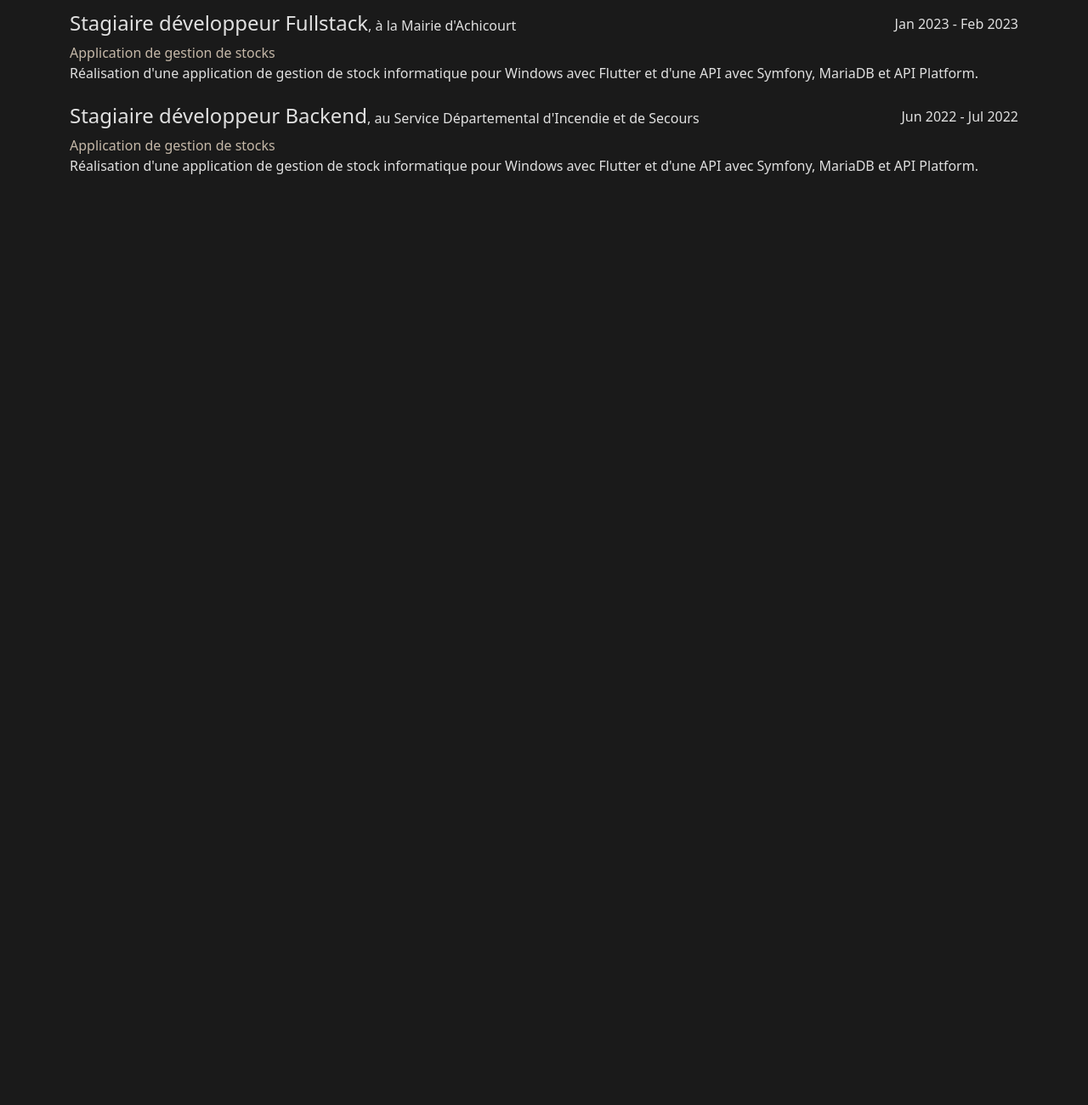
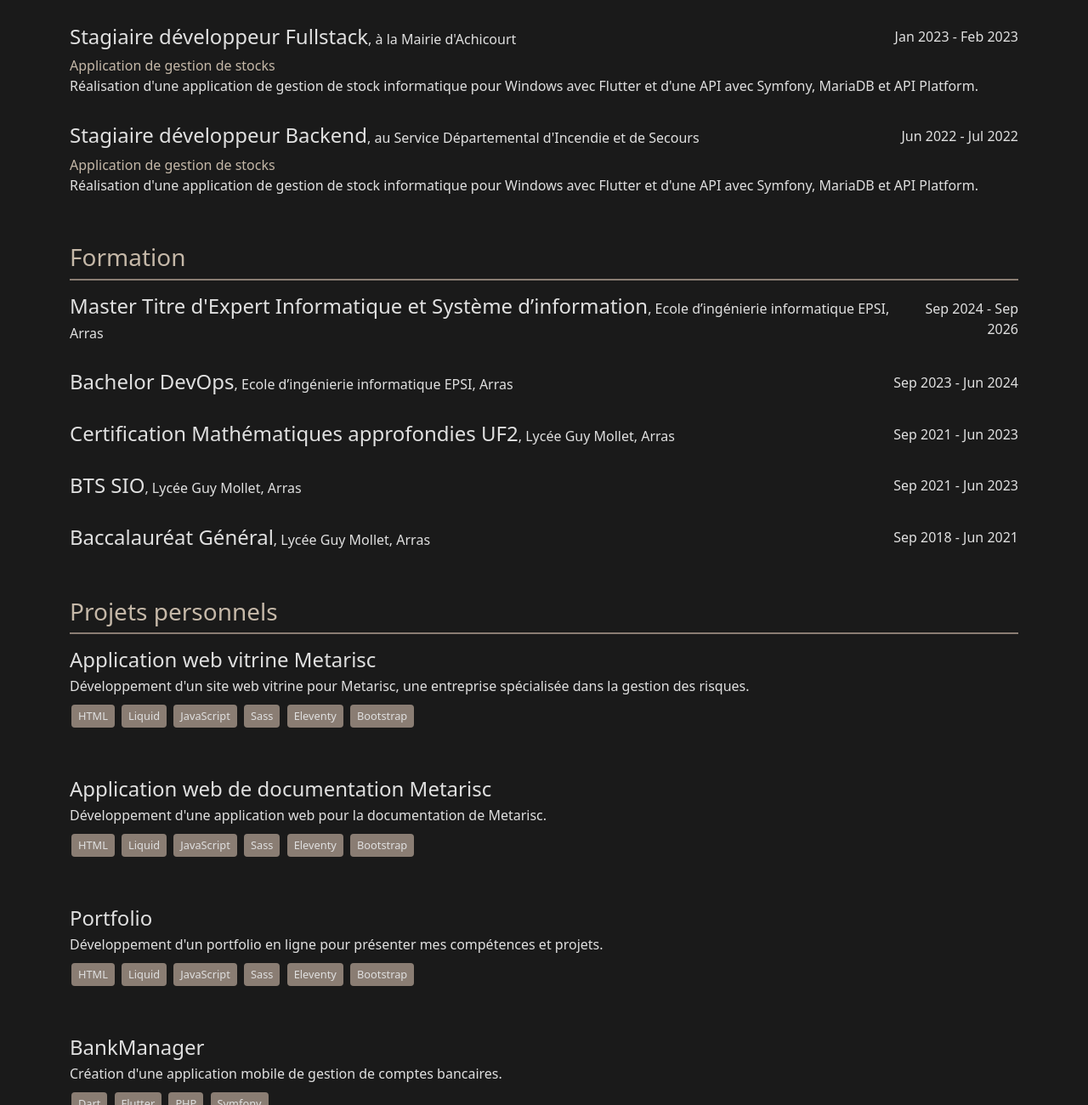
Before and after one commit to LoupMyr/cv-loup-mayeur, an Eleventy site: page src/cv/index.liquid in a window 1280 px wide. Shown: the part 1500-2800 px from the top of the page at 85% size. Before the commit the page ends 1715 px from the top, so only its background shows below. Built offline with nearby package versions, Linux system fonts and the light colour scheme; Eleventy itself is replaced by a stand-in of ours; files that its build step writes are made by us from their sources; a web font is replaced by a local one.

Commit message:
Add education and projects sections to CV page

```diff
--- a/package.json
+++ b/package.json
@@ -5,7 +5,7 @@
   "main": "index.js",
   "scripts": {
     "generate": "npx @11ty/eleventy --output=dist",
-    "serve": "DEBUG=* npx @11ty/eleventy --output=dist --watch --serve --port=4000"
+    "serve": "npx @11ty/eleventy --output=dist --watch --serve --port=4000"
   },
   "keywords": [],
   "author": "",
--- a/src/_data/cv/education.json
+++ b/src/_data/cv/education.json
@@ -2,8 +2,8 @@
     {
       "institution": "Ecole d’ingénierie informatique EPSI, Arras",
       "url": "https://www.epsi.fr/",
-      "label": "Expert Informatique et Système d’information",
-      "studyType": "Mastère",
+      "label": "Titre d'Expert Informatique et Système d’information",
+      "studyType": "Master",
       "startDate": "2024-09-01",
       "endDate": "2026-09-01"
     },
--- a/src/_data/cv/projects.json
+++ b/src/_data/cv/projects.json
@@ -1,5 +1,4 @@
-{
-    "projects": [
+[
     {
         "name": "Application web vitrine Metarisc",
         "nature": "Professionnel",
@@ -51,4 +50,3 @@
         ]
     }
 ]
-}
--- a/src/_includes/educationList.liquid
+++ b/src/_includes/educationList.liquid
@@ -0,0 +1,21 @@
+{% for education in cv.education %}
+<div class="education-item">
+    <div class="education-header d-flex justify-content-between align-items-center mb-2">
+        <div class="d-flex align-items-baseline">
+            <h4 class="education-studyType mb-0 fs-4">{{education.studyType}} {{ education.label }}<span
+                    class="education-institution fs-6">, {{ education.institution }}</span>
+            </h4>
+        </div>
+        <div class="education-dates text-end">{{ education.startDate | date: "%b %Y" }} -
+            {% if education.endDate %}
+            {{ education.endDate | date: "%b %Y" }}
+            {% else %}
+            Présent
+            {% endif %}
+        </div>
+    </div>
+    {% comment %} <div class="education-details">
+        <p class="education-summary mb-2">{{ education.summary }}</p>
+    </div> {% endcomment %}
+</div>
+{% endfor %}
--- a/src/_includes/projectsList.liquid
+++ b/src/_includes/projectsList.liquid
@@ -0,0 +1,19 @@
+{% for project in cv.projects %}
+<div class="project-item mb-4">
+    {% if project.url %}
+    <a href="{{ project.url }}" class="project-link" target="_blank">
+        <h4 class="project-name mb-1 fs-4">{{ project.name }}</h4>
+        <h5 class="project-nature">Projet {{ project.nature }}</h5>
+    </a>
+    {% else %}
+    <h4 class="project-name mb-1 fs-4">{{ project.name }}</h4>
+    {% endif %}
+
+    <p class="project-summary mb-2">{{ project.description }}</p>
+    <div class="my-2">
+        {% for item in project.technologies %}
+        <div class="tag">{{ item }}</div>
+        {% endfor %}
+    </div>
+</div>
+{% endfor %}
--- a/src/_includes/worksList.liquid
+++ b/src/_includes/worksList.liquid
@@ -2,8 +2,8 @@
 <div class="work-item">
   <div class="work-header d-flex justify-content-between align-items-center mb-2">
     <div class="d-flex align-items-baseline">
-        <h4 class="work-position mb-0">{{ work.position }}</h4>
-        <span class="fs-xs">, {{ work.préfixeCompany }} {{ work.company }}</span>
+      <h4 class="work-position mb-0 fs-4">{{ work.position }}<span class="company-name fs-6">, {{ work.préfixeCompany }}
+          {{ work.company }}</span></h4>
     </div>
     <div class="work-dates text-end">{{ work.startDate | date: "%b %Y" }} -
       {% if work.endDate %}
@@ -13,11 +13,11 @@
       {% endif %}
     </div>
   </div>
-    <div class="work-projects d-flex flex-column gap-2">
+  <div class="work-projects d-flex flex-column gap-3">
     {% for project in work.projects %}
     <div class="project">
       {% if project.url %}
-            <a href="{{ project.url }}" class="project-link">
+      <a href="{{ project.url }}" class="project-link" target="_blank">
         <span class="text-primary mb-1">{{ project.name }}</span>
       </a>
       {% else %}
--- a/src/cv/index.liquid
+++ b/src/cv/index.liquid
@@ -2,13 +2,10 @@
 layout: layouts/base.liquid
 ---
 
-<div class="container pt-5">
+<div class="container">
   <header class="row cv-header">
     <div class="col-md-4">
-      <img
-        src="./../{{ cv.profile.picture}}"
-        alt="{{ cv.profile.name }}"
-        class="cv-picture rounded-circle">
+      <img src="./../{{ cv.profile.picture}}" alt="{{ cv.profile.name }}" class="cv-picture rounded-circle">
     </div>
     <div class="cv-header-content col container d-flex flex-column gap-3">
       <div class="row">
@@ -36,7 +33,9 @@ layout: layouts/base.liquid
         </div>
       </div>
       <div class="row">
-        <p>Lorem ipsum dolor sit amet consectetur adipisicing elit. Ad pariatur adipisci delectus, officiis sequi, maxime accusantium exercitationem libero rerum maiores, porro dolorum laborum sint. Commodi veritatis in veniam ducimus cum.</p>
+        <p>Lorem ipsum dolor sit amet consectetur adipisicing elit. Ad pariatur adipisci delectus, officiis sequi,
+          maxime accusantium exercitationem libero rerum maiores, porro dolorum laborum sint. Commodi veritatis in
+          veniam ducimus cum.</p>
       </div>
     </div>
   </header>
@@ -85,13 +84,34 @@ layout: layouts/base.liquid
   </div>
 
   <div class="cv-main-center">
-    <div class="container d-flex justify-content-center">
-      <section class="work d-flex flex-column gap-3">
+    <div class="container d-flex justify-content-center flex-column gap-5">
+      <section class="work">
         <div class="work-title">
           <h3 class="cv-section-title">Expériences professionnelles</h3>
         </div>
-        {% include 'worksList' %}
+        <div class="d-flex flex-column gap-4">
+          {% include 'worksList' %}
+        </div>
       </section>
+
+      <section class="education">
+        <div class="education-title">
+          <h3 class="cv-section-title">Formation</h3>
+        </div>
+        <div class="d-flex flex-column gap-4">
+          {% include 'educationList' %}
+        </div>
+      </section>
+
+      <section class="projects">
+        <div class="projects-title">
+          <h3 class="cv-section-title">Projets personnels</h3>
+        </div>
+        <div class="d-flex flex-column gap-4">
+          {% include 'projectsList' %}
+        </div>
+      </section>
+
     </div>
   </div>
 </main>
--- a/src/scss/style.scss
+++ b/src/scss/style.scss
@@ -11,3 +11,9 @@
 @import "cv/profile";
 @import "cv/languages";
 @import "cv/skills";
+@import "cv/works";
+
+body {
+    margin-top: 2rem;
+    margin-bottom: 2rem;
+}
```
Also changed, not shown: src/scss/cv/_works.scss (added). Lines whose indentation alone changed are shown as unchanged.
